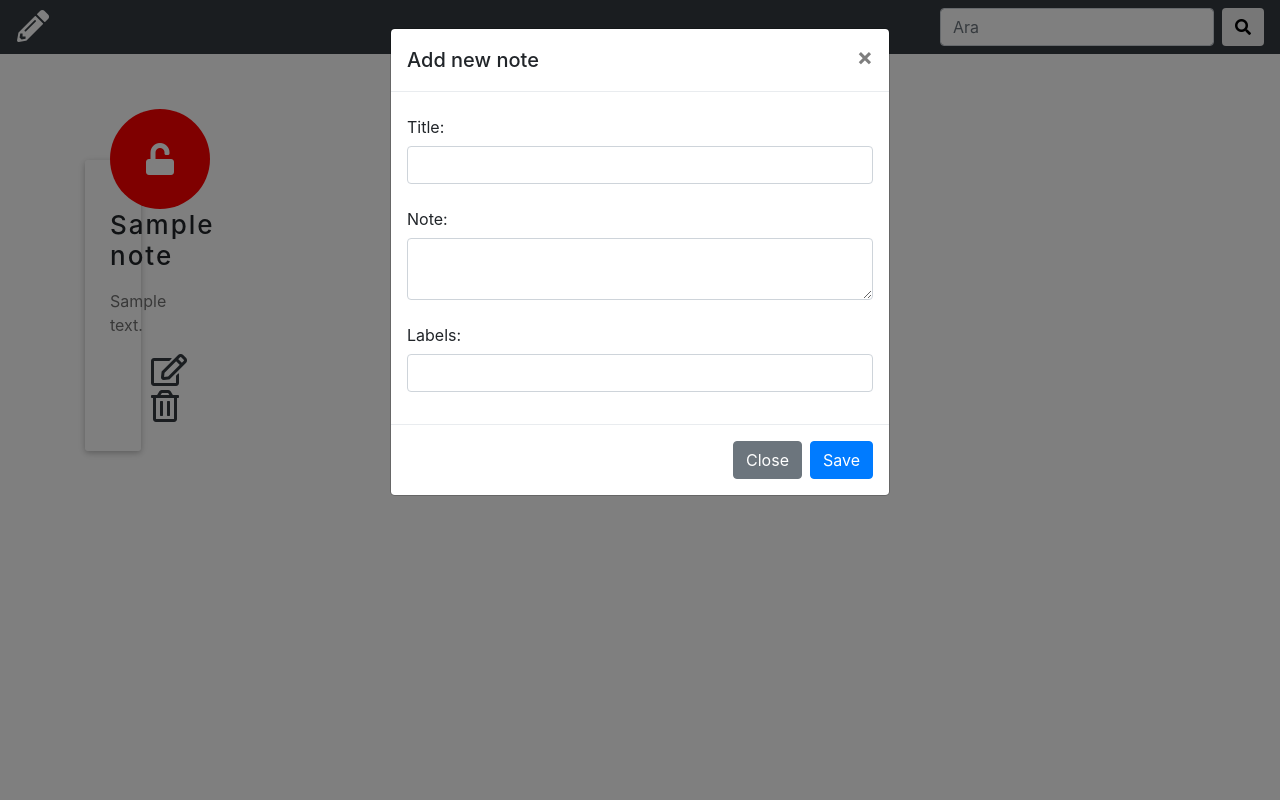
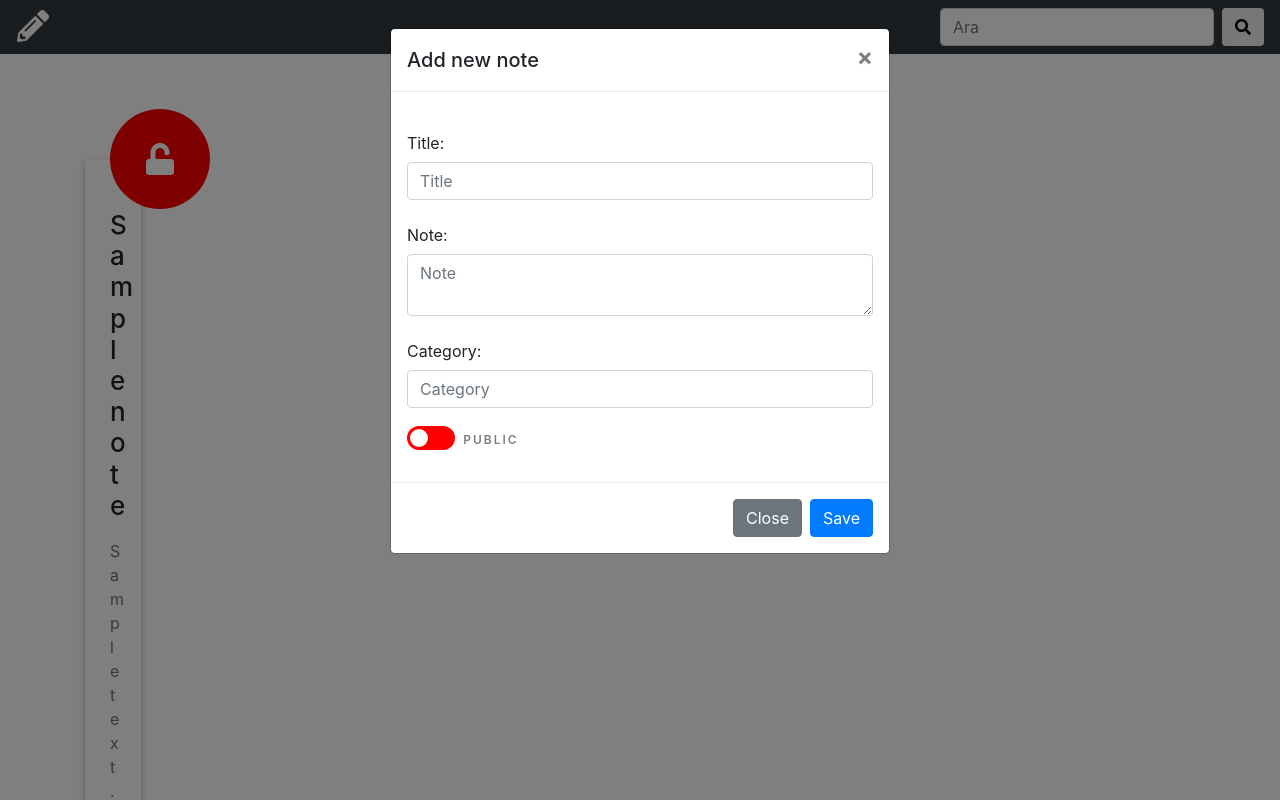
Before and after one commit to librenotes/web, a Flask app: a page that uses project/templates/base.html.j2 in a window 1280 px wide, after a click that opens the changed part. Run offline with Flask 2, Linux system fonts and the light colour scheme; tables that the repository leaves empty hold one stand-in row (values such as "Sample post"); parts of the project's set-up code (start-up, migrations or seed data) failed here and were passed over; some libraries are stand-ins or nearby versions.

Commit message:
add delete edit notes

```diff
--- a/project/__init__.py
+++ b/project/__init__.py
@@ -3,10 +3,11 @@ from flask_sqlalchemy import SQLAlchemy
 from .config import Config as conf
 from flask_cache import Cache
 from flask_login import LoginManager
-
+from flask_pagedown import PageDown
 
 app = Flask(__name__)
 app.config.from_object(conf)
+pagedown = PageDown(app)
 cache = Cache(app, config={'CACHE_TYPE': 'simple'})
 login_manager = LoginManager()
 login_manager.init_app(app=app)
--- a/project/forms.py
+++ b/project/forms.py
@@ -1,5 +1,7 @@
 from flask_wtf import FlaskForm
 from wtforms import StringField, PasswordField, BooleanField, validators, HiddenField
+from flask_pagedown.fields import PageDownField
+from wtforms.widgets import TextArea
 from wtforms.validators import InputRequired, Email
 from wtforms.fields.html5 import EmailField
 
@@ -20,6 +22,10 @@ class LoginForm(FlaskForm):
 class NoteForm(FlaskForm):
     id = HiddenField('ID')
     title = StringField("Title", validators=[InputRequired("You can't leave title area empty")])
-    content = StringField("Content", validators=[InputRequired("You can't leave content area empty.")])
+    content = StringField("Content", validators=[InputRequired("You can't leave content area empty.")], widget=TextArea())
     categories = StringField("Categories")
     isprivate = BooleanField("Is Private")
+
+
+class DeleteNoteForm(FlaskForm):
+    id = HiddenField('ID')
--- a/project/static/css/notes.css
+++ b/project/static/css/notes.css
@@ -20,6 +20,7 @@ a:hover{
     text-align: right;
     display: block;
     margin-top: 90px;
+    word-wrap: break-word;
 }
 .box:hover{
    transform: scale(1.05);
--- a/project/templates/base.html.j2
+++ b/project/templates/base.html.j2
@@ -1,6 +1,7 @@
 <!DOCTYPE html>
 <html lang="en">
   <head>
+    {{ pagedown.include_pagedown() }}
     <meta charset="utf-8">
     {% block styles %}
     <link rel="stylesheet" href="https://stackpath.bootstrapcdn.com/bootstrap/4.1.0/css/bootstrap.min.css" integrity="sha384-9gVQ4dYFwwWSjIDZnLEWnxCjeSWFphJiwGPXr1jddIhOegiu1FwO5qRGvFXOdJZ4" crossorigin="anonymous">
--- a/project/templates/macro.html.j2
+++ b/project/templates/macro.html.j2
@@ -10,7 +10,7 @@
 {% endwith %}
 {%- endmacro %}
 
-{% macro createmodal() -%}
+{% macro createmodal(form) -%}
 <div class="modal fade" id="createModal" tabindex="-1" role="dialog" aria-labelledby="createModalLabel" aria-hidden="true">
 <div class="modal-dialog" role="document">
 <div class="modal-content">
@@ -21,56 +21,70 @@
     </button>
   </div>
   <div class="modal-body">
-    <form>
+    <form method="post" action="{{url_for('add_note')}}">
+
+       {{ form.csrf_token }}
        <div class="form-group">
-        <label for="recipient-name" class="col-form-label">Title:</label>
-        <input type="text" class="form-control" id="create-title">
+         {{ form.id(class_="form-control", id="create-id") }}
        </div>
        <div class="form-group">
-        <label for="message-text" class="col-form-label">Note:</label>
-        <textarea class="form-control" id="create-note"></textarea>
+         <label for="note-title" class="col-form-label">Title:</label>
+         {{ form.title(class_="form-control", placeholder="Title", id="create-title") }}
        </div>
        <div class="form-group">
-        <label for="recipient-name" class="col-form-label">Labels:</label>
-        <input type="text" class="form-control" id="create-hashtag">
+         <label for="note-content" class="col-form-label">Note:</label>
+         {{ form.content(class_="form-control", placeholder="Note") }}
        </div>
-    </form>
+       <div class="form-group">
+         <label for="note-categories" class="col-form-label">Category:</label>
+         {{ form.categories(class_="form-control", placeholder="Category", id="create-category") }}
+       </div>
+       <div class="form-group">
+         <button type="button" class="btn btn-toggle" data-toggle="button" aria-pressed="false" autocomplete="off">
+         <div class="handle"></div>
+       </button>
+      </div>
+
+
   </div>
   <div class="modal-footer">
     <button type="button" class="btn btn-secondary" data-dismiss="modal">Close</button>
-    <button type="button" class="btn btn-primary">Save</button>
+    <button type="submit" class="btn btn-primary">Save</button>
   </div>
+</form>
+
 </div>
 </div>
 </div>
 {%- endmacro %}
-{% macro deletemodal() %}
+{% macro deletemodal(form) %}
 <div class="modal fade" id="deleteModal" tabindex="-1" role="dialog" aria-labelledby="deleteModalLabel" aria-hidden="true">
 <div class="modal-dialog" role="document">
 <div class="modal-content">
   <div class="modal-header">
-    <h5 class="modal-title" id="deleteModalLabel">Add new note</h5>
+    <h5 class="modal-title" id="deleteModalLabel"></h5>
     <button type="button" class="close" data-dismiss="modal" aria-label="Close">
       <span aria-hidden="true">&times;</span>
     </button>
   </div>
   <div class="modal-body">
-    <form>
+    <form method="post" action="{{url_for('delete_note')}}">
+       {{ form.csrf_token }}
        <h5 class="modal-title" id="deleteModalLabel">Do you really want to delete this note?</h5>
        <div class="form-group">
-        <input type="text" class="form-control" id="delete" hidden>
+         {{ form.id(class_="form-control", id="delete-id") }}
+       </div>
+    </div>
+    <div class="modal-footer">
+    <button type="button" class="btn btn-secondary" data-dismiss="modal">Close</button>
+    <button type="submit" class="btn btn-primary">Save</button>
     </div>
     </form>
-  </div>
-  <div class="modal-footer">
-    <button type="button" class="btn btn-secondary" data-dismiss="modal">Cancel</button>
-    <button type="button" class="btn btn-primary">Delete</button>
-  </div>
 </div>
 </div>
 </div>
 {% endmacro %}
-{% macro editmodal() %}
+{% macro editmodal(form) %}
 <div class="modal fade" id="editModal" tabindex="-1" role="dialog" aria-labelledby="editModalLabel" aria-hidden="true">
 <div class="modal-dialog" role="document">
 <div class="modal-content">
@@ -81,25 +95,40 @@
     </button>
   </div>
   <div class="modal-body">
-    <form>
+    <form method="post" action="{{url_for('edit_note')}}">
+       {{ form.csrf_token }}
        <div class="form-group">
-        <label for="recipient-name" class="col-form-label">Title:</label>
-        <input type="text" class="form-control" id="edit-title">
+         {{ form.id(class_="form-control", id="edit-id") }}
        </div>
        <div class="form-group">
-        <label for="message-text" class="col-form-label">Note:</label>
-        <textarea class="form-control" id="edit-note"></textarea>
+         <label for="note-title" class="col-form-label">Title:</label>
+         {{ form.title(class_="form-control", placeholder="Title", id="edit-title") }}
        </div>
        <div class="form-group">
-        <label for="recipient-name" class="col-form-label">Labels:</label>
-        <input type="text" class="form-control" id="edit-hashtag">
+         <label for="note-content" class="col-form-label">Note:</label>
+         {{ form.content(class_="form-control", placeholder="Note") }}
        </div>
-    </form>
+       <div class="form-group">
+         <label for="note-categories" class="col-form-label">Category:</label>
+         {{ form.categories(class_="form-control", placeholder="Category", id="edit-category") }}
+       </div>
+       <div class="form-group">
+         <button type="button" class="btn btn-toggle" data-toggle="button" aria-pressed="false" autocomplete="off" id="edit-privacy-toggle">
+         <div class="handle"></div>
+       </button>
+      </div>
+      <div class="form-group">
+        {{ form.isprivate(id="edit-isprivate", hidden="true") }}
+      </div>
+
+
+
   </div>
   <div class="modal-footer">
     <button type="button" class="btn btn-secondary" data-dismiss="modal">Close</button>
-    <button type="button" class="btn btn-primary">Save</button>
+    <button type="submit" class="btn btn-primary">Save</button>
   </div>
+</form>
 </div>
 </div>
 </div>
--- a/project/templates/notes.html.j2
+++ b/project/templates/notes.html.j2
@@ -4,6 +4,7 @@
 {% block styles %}
 {{ super() }}
 <link rel="stylesheet" href="{{ url_for('static', filename='css/notes.css') }}">
+
 {% endblock %}
 {% block navbar %}
   <nav class="navbar navbar-expand-lg navbar-light bg-dark fixed-top" >
@@ -44,9 +45,10 @@
 
                   {% endif %}
                 </div>
-                <div class="info">
-                  <h4 class="text-center" id="t{{note.id}}">{{note.title|safe}}</h4>
-                  <p id="b{{note.id}}">{{note.content|safe}}</p>
+                <div class="info"  data-provide="markdown">
+                  <h4 class="text-center" id="t{{note.id}}">{{note.title}}</h4>
+                  <p id="b{{note.id}}">{{note.content}}</p>
+                  <span value="{{note.isprivate}}" id="p{{note.id}}" hidden></span>
                   <ul>
                     <li><a style="color:#343a40;" href="#editModal" data-toggle="modal" data-whatever="{{note.id}}"><span class="far fa-2x fa-edit"></span></a></li>
                     <li><a style="color:#343a40;" href="#deleteModal" data-toggle="modal" data-whatever="{{note.id}}"><span class="far fa-2x fa-trash-alt"></span></a></li>
@@ -62,26 +64,43 @@
 </div>
 {% endblock %}
 {% block createmodal %}
-  {{macro.createmodal()}}
+  {{macro.createmodal(edit_form)}}
 {% endblock %}
 {% block editmodel %}
-  {{macro.editmodal()}}
+  {{macro.editmodal(edit_form)}}
 {% endblock %}
 {% block deletemodal %}
-  {{macro.deletemodal()}}
+  {{macro.deletemodal(delete_form)}}
 {% endblock %}
 {% block scripts %}
   {{super()}}
+
 <script type="text/javascript">
   $('#editModal').on('show.bs.modal', function (event) {
   var button = $(event.relatedTarget)
   var id = button.data('whatever')
   var title = document.getElementById("t" + id).innerHTML;
   var body = document.getElementById("b" + id).innerHTML;
-
+  var privacy = document.getElementById("p" + id).getAttribute("value");
   var modal = $(this);
   modal.find('#edit-title').val(title);
   modal.find('#edit-note').val(body);
+  modal.find('#edit-id').val(id);
+  modal.find('#edit-category').val("category");
+  if(privacy === "True"){
+    modal.find('#edit-privacy-toggle').addClass("active");
+    modal.find('#edit-isprivate').prop('checked', true);
+
+  }
+  else{
+    modal.find('#edit-privacy-toggle').removeClass("active");
+    modal.find('#edit-isprivate').prop('checked', false);
+
+  }
+  modal.find('#edit-privacy-toggle').click(function(){
+    var checked = modal.find('#edit-isprivate').prop('checked');
+    modal.find('#edit-isprivate').prop('checked', !checked);
+  });
 });
 </script>
 <script type="text/javascript">
@@ -89,8 +108,7 @@
   var button = $(event.relatedTarget);
   var id = button.data('whatever');
   var modal = $(this);
-  console.log(id);
-  modal.find('#delete').val(id);
+  modal.find('#delete-id').val(id);
 });
 </script>
 {% endblock %}
```
Also changed, not shown: project/controller.py (+13 -10 lines). Lines whose indentation alone changed are shown as unchanged.
